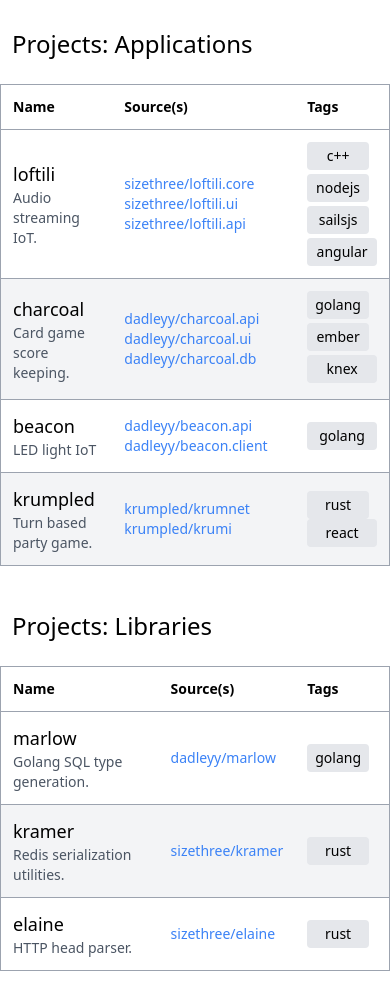
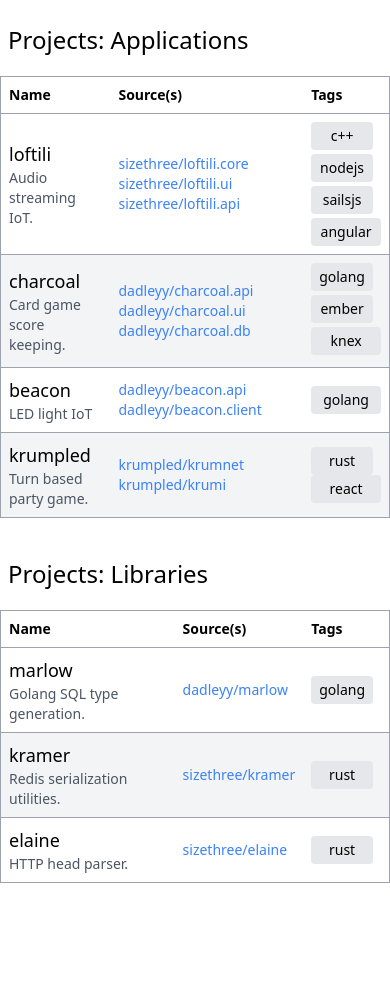
Before and after one commit to Uvacoder/abc-bookmarks-simple, a plain HTML site: page index.html in a window 390 px wide. After the commit the page ends 899 px from the top, so only its background shows below. Drawn offline with nearby package versions, Linux system fonts and the light colour scheme.

Commit message:
more mobile adjustments

```diff
--- a/index.html
+++ b/index.html
@@ -12,29 +12,29 @@
   <body class="min-w-full h-full relative text-sm">
     <section class="sm:mx-4 py-4">
       <article>
-        <header class="px-3 py-3 mb-3"><h2 class="text-2xl">Projects: Applications</h2></header>
+        <header class="px-2 py-2 mb-3"><h2 class="text-2xl">Projects: Applications</h2></header>
         <table class="w-full">
           <thead>
             <tr>
-              <th class="px-3 py-3 border-t border-l text-left border-b border-solid border-gray-400">Name</th>
-              <th class="px-3 hidden sm:table-cell py-3 border-t text-left border-b border-solid border-gray-400">Year(s)</th>
-              <th class="px-3 py-3 border-t text-left border-b border-solid border-gray-400">Source(s)</th>
-              <th class="px-3 py-3 border-t border-r text-left border-b border-solid border-gray-400">Tags</th>
+              <th class="px-2 py-2 border-t border-l text-left border-b border-solid border-gray-400">Name</th>
+              <th class="px-2 hidden sm:table-cell py-2 border-t text-left border-b border-solid border-gray-400">Year(s)</th>
+              <th class="px-2 py-2 border-t text-left border-b border-solid border-gray-400">Source(s)</th>
+              <th class="px-2 py-2 border-t border-r text-left border-b border-solid border-gray-400">Tags</th>
             </tr>
           </thead>
           <tbody>
             <tr>
-              <td class="border-b border-l border-solid border-gray-400 px-3 py-3">
+              <td class="border-b border-l border-solid border-gray-400 px-2 py-2">
                 <h3 class="bold text-lg">loftili</h3>
                 <p class="text-gray-600 text-sm">Audio streaming IoT.</p>
               </td>
-              <td class="border-b hidden sm:table-cell border-solid border-gray-400 px-3 py-3">2015</td>
-              <td class="border-b border-solid border-gray-400 px-3 py-3">
+              <td class="border-b hidden sm:table-cell border-solid border-gray-400 px-2 py-2">2015</td>
+              <td class="border-b border-solid border-gray-400 px-2 py-2">
                 <a class="text-blue-500 hover:underline" href="https://github.com/sizethree/loftili.core">sizethree/loftili.core</a>
                 <a class="text-blue-500 hover:underline" href="https://github.com/sizethree/loftili.ui">sizethree/loftili.ui</a>
                 <a class="text-blue-500 hover:underline" href="https://github.com/sizethree/loftili.api">sizethree/loftili.api</a>
               </td>
-              <td class="border-b border-r border-solid border-gray-400 px-3 py-3">
+              <td class="border-b border-r border-solid border-gray-400 px-2 py-2">
                 <ul class="sm:flex">
                   <li class="block px-2 py-1 mb-1 sm:mb-0 mr-2 rounded bg-gray-200 text-center">c++</li>
                   <li class="block px-2 py-1 mb-1 sm:mb-0 mr-2 rounded bg-gray-200 text-center">nodejs</li>
@@ -45,17 +45,17 @@
             </tr>
 
             <tr class="bg-gray-100">
-              <td class="border-b border-l border-solid border-gray-400 px-3 py-3">
+              <td class="border-b border-l border-solid border-gray-400 px-2 py-2">
                 <h3 class="bold text-lg">charcoal</h3>
                 <p class="text-gray-600 text-sm">Card game score keeping.</p>
               </td>
-              <td class="border-b hidden sm:table-cell border-solid border-gray-400 px-3 py-3">2017</td>
-              <td class="border-b border-solid border-gray-400 px-3 py-3">
+              <td class="border-b hidden sm:table-cell border-solid border-gray-400 px-2 py-2">2017</td>
+              <td class="border-b border-solid border-gray-400 px-2 py-2">
                 <a class="text-blue-500 hover:underline" href="https://github.com/dadleyy/charcoal.api">dadleyy/charcoal.api</a>
                 <a class="text-blue-500 hover:underline" href="https://github.com/dadleyy/charcoal.ui">dadleyy/charcoal.ui</a>
                 <a class="text-blue-500 hover:underline" href="https://github.com/dadleyy/charcoal.db">dadleyy/charcoal.db</a>
               </td>
-              <td class="border-b border-r border-solid border-gray-400 px-3 py-3">
+              <td class="border-b border-r border-solid border-gray-400 px-2 py-2">
                 <ul class="sm:flex">
                   <li class="block rounded text-center bg-gray-200 mb-1 sm:mb-0 px-2 py-1 mr-2">golang</li>
                   <li class="block rounded text-center bg-gray-200 mb-1 sm:mb-0 px-2 py-1 mr-2">ember</li>
@@ -65,16 +65,16 @@
             </tr>
 
             <tr>
-              <td class="border-b border-l border-solid border-gray-400 px-3 py-3">
+              <td class="border-b border-l border-solid border-gray-400 px-2 py-2">
                 <h3 class="bold text-lg">beacon</h3>
                 <p class="text-gray-600 text-sm">LED light IoT</p>
               </td>
-              <td class="border-b hidden sm:table-cell border-solid border-gray-400 px-3 py-3">2017</td>
-              <td class="border-b border-solid border-gray-400 px-3 py-3">
+              <td class="border-b hidden sm:table-cell border-solid border-gray-400 px-2 py-2">2017</td>
+              <td class="border-b border-solid border-gray-400 px-2 py-2">
                 <a class="text-blue-500 hover:underline" href="https://github.com/dadleyy/beacon.api">dadleyy/beacon.api</a>
                 <a class="text-blue-500 hover:underline" href="https://github.com/dadleyy/beacon.client">dadleyy/beacon.client</a>
               </td>
-              <td class="border-b border-r border-solid border-gray-400 px-3 py-3">
+              <td class="border-b border-r border-solid border-gray-400 px-2 py-2">
                 <ul class="sm:flex">
                   <li class="block rounded text-center bg-gray-200 px-2 py-1">golang</li>
                 </ul>
@@ -82,16 +82,16 @@
             </tr>
 
             <tr class="bg-gray-100">
-              <td class="border-b border-l border-solid border-gray-400 px-3 py-3">
+              <td class="border-b border-l border-solid border-gray-400 px-2 py-2">
                 <h3 class="bold text-lg">krumpled</h3>
                 <p class="text-gray-600 text-sm">Turn based party game.</p>
               </td>
-              <td class="border-b hidden sm:table-cell border-solid border-gray-400 px-3 py-3">2020</td>
-              <td class="border-b border-solid border-gray-400 px-3 py-3">
+              <td class="border-b hidden sm:table-cell border-solid border-gray-400 px-2 py-2">2020</td>
+              <td class="border-b border-solid border-gray-400 px-2 py-2">
                 <a class="text-blue-500 hover:underline" href="https://github.com/krumpled/krumnet">krumpled/krumnet</a>
                 <a class="text-blue-500 hover:underline" href="https://github.com/krumpled/krumi">krumpled/krumi</a>
               </td>
-              <td class="border-b border-r border-solid border-gray-400 px-3 py-3">
+              <td class="border-b border-r border-solid border-gray-400 px-2 py-2">
                 <ul class="sm:flex">
                   <li class="block rounded bg-gray-200 text-center px-2 py-1 mr-2">rust</li>
                   <li class="block rounded bg-gray-200 text-center px-2 py-1">react</li>
@@ -103,27 +103,27 @@
       </article>
 
       <article class="mt-4 pt-4 w-full">
-        <header class="px-3 py-3 mb-3"><h2 class="text-2xl">Projects: Libraries</h2></header>
+        <header class="px-2 py-2 mb-3"><h2 class="text-2xl">Projects: Libraries</h2></header>
         <table class="w-full">
           <thead>
             <tr>
-              <th class="px-3 py-3 border-t border-l text-left border-b border-solid border-gray-400">Name</th>
-              <th class="px-3 hidden sm:table-cell py-3 border-t text-left border-b border-solid border-gray-400">Year(s)</th>
-              <th class="px-3 py-3 border-t text-left border-b border-solid border-gray-400">Source(s)</th>
-              <th class="px-3 py-3 border-t border-r text-left border-b border-solid border-gray-400">Tags</th>
+              <th class="px-2 py-2 border-t border-l text-left border-b border-solid border-gray-400">Name</th>
+              <th class="px-2 hidden sm:table-cell py-2 border-t text-left border-b border-solid border-gray-400">Year(s)</th>
+              <th class="px-2 py-2 border-t text-left border-b border-solid border-gray-400">Source(s)</th>
+              <th class="px-2 py-2 border-t border-r text-left border-b border-solid border-gray-400">Tags</th>
             </tr>
           </thead>
           <tbody>
             <tr>
-              <td class="border-b border-l border-solid border-gray-400 px-3 py-3">
+              <td class="border-b border-l border-solid border-gray-400 px-2 py-2">
                 <h3 class="bold text-lg">marlow</h3>
                 <p class="text-gray-600 text-sm">Golang SQL type generation.</p>
               </td>
-              <td class="border-b hidden sm:table-cell border-solid border-gray-400 px-3 py-3">2018</td>
-              <td class="border-b border-solid border-gray-400 px-3 py-3">
+              <td class="border-b hidden sm:table-cell border-solid border-gray-400 px-2 py-2">2018</td>
+              <td class="border-b border-solid border-gray-400 px-2 py-2">
                 <a class="text-blue-500 hover:underline" href="https://github.com/dadleyy/marlow">dadleyy/marlow</a>
               </td>
-              <td class="border-b border-r border-solid border-gray-400 px-3 py-3">
+              <td class="border-b border-r border-solid border-gray-400 px-2 py-2">
                 <ul class="sm:flex">
                   <li class="block rounded bg-gray-200 text-center px-2 py-1 mr-2">golang</li>
                 </ul>
@@ -131,15 +131,15 @@
             </tr>
 
             <tr class="bg-gray-100">
-              <td class="border-b border-l border-solid border-gray-400 px-3 py-3">
+              <td class="border-b border-l border-solid border-gray-400 px-2 py-2">
                 <h3 class="bold text-lg">kramer</h3>
                 <p class="text-gray-600 text-sm">Redis serialization utilities.</p>
               </td>
-              <td class="border-b hidden sm:table-cell border-solid border-gray-400 px-3 py-3">2020</td>
-              <td class="border-b border-solid border-gray-400 px-3 py-3">
+              <td class="border-b hidden sm:table-cell border-solid border-gray-400 px-2 py-2">2020</td>
+              <td class="border-b border-solid border-gray-400 px-2 py-2">
                 <a class="text-blue-500 hover:underline" href="https://github.com/sizethree/kramer">sizethree/kramer</a>
               </td>
-              <td class="border-b border-r border-solid border-gray-400 px-3 py-3">
+              <td class="border-b border-r border-solid border-gray-400 px-2 py-2">
                 <ul class="sm:flex">
                   <li class="block rounded bg-gray-200 text-center px-2 py-1 mr-2">rust</li>
                 </ul>
@@ -147,15 +147,15 @@
             </tr>
 
             <tr>
-              <td class="border-b border-l border-solid border-gray-400 px-3 py-3">
+              <td class="border-b border-l border-solid border-gray-400 px-2 py-2">
                 <h3 class="bold text-lg">elaine</h3>
                 <p class="text-gray-600 text-sm">HTTP head parser.</p>
               </td>
-              <td class="border-b hidden sm:table-cell border-solid border-gray-400 px-3 py-3">2020</td>
-              <td class="border-b border-solid border-gray-400 px-3 py-3">
+              <td class="border-b hidden sm:table-cell border-solid border-gray-400 px-2 py-2">2020</td>
+              <td class="border-b border-solid border-gray-400 px-2 py-2">
                 <a class="text-blue-500 hover:underline" href="https://github.com/sizethree/elaine">sizethree/elaine</a>
               </td>
-              <td class="border-b border-r border-solid border-gray-400 px-3 py-3">
+              <td class="border-b border-r border-solid border-gray-400 px-2 py-2">
                 <ul class="sm:flex">
                   <li class="block rounded bg-gray-200 text-center px-2 py-1 mr-2">rust</li>
                 </ul>
```
